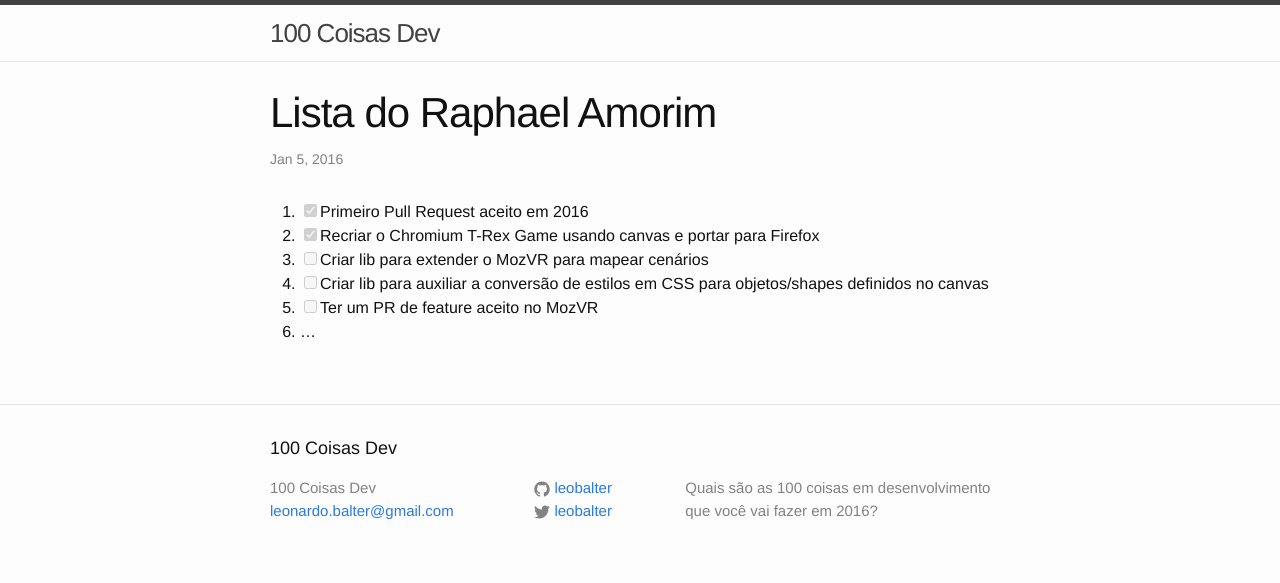
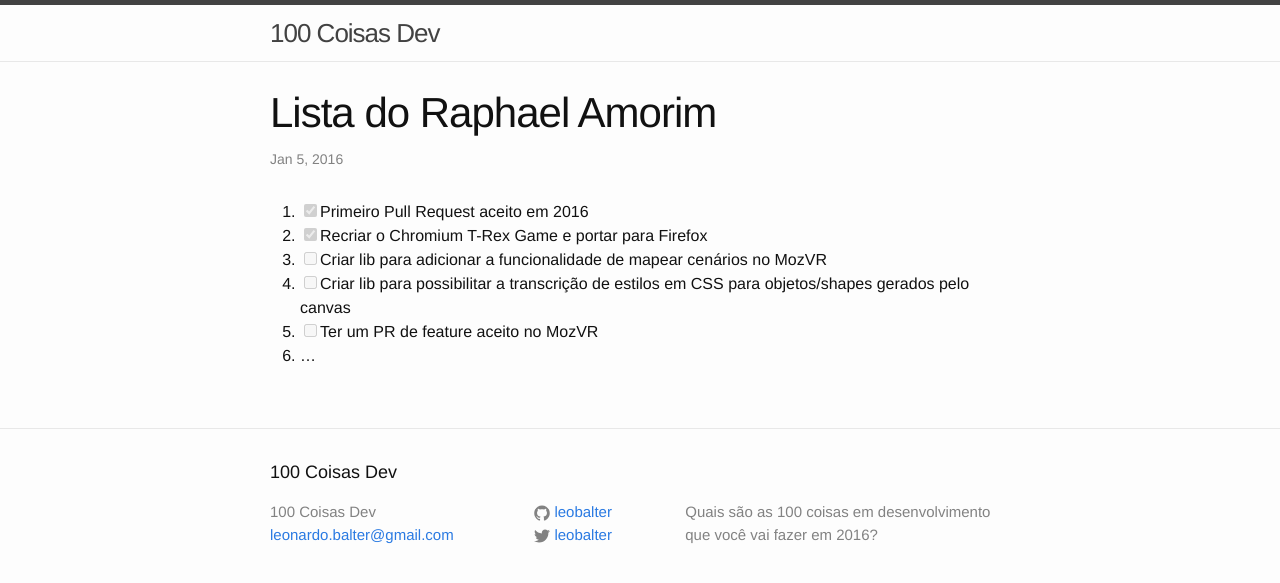
Before and after one commit to leobalter/100-coisas-dev, a Jekyll site: the page built from _posts/listas/2016-01-05-raphael-amorim.markdown, in a window 1280 px wide. Shown: the top 583 px of the page. Built offline with Jekyll 4.4.1, drawn with Linux system fonts in a browser that asks for light colours.

Commit message:
ajustes na lista

```diff
--- a/_posts/listas/2016-01-05-raphael-amorim.markdown
+++ b/_posts/listas/2016-01-05-raphael-amorim.markdown
@@ -6,8 +6,8 @@ categories: listas
 ---
 
 1. [x] Primeiro Pull Request aceito em 2016
-1. [x] Recriar o Chromium T-Rex Game usando canvas e portar para Firefox
-1. [ ] Criar lib para extender o MozVR para mapear cenários
-1. [ ] Criar lib para auxiliar a conversão de estilos em CSS para objetos/shapes definidos no canvas
+1. [x] Recriar o Chromium T-Rex Game e portar para Firefox
+1. [ ] Criar lib para adicionar a funcionalidade de mapear cenários no MozVR
+1. [ ] Criar lib para possibilitar a transcrição de estilos em CSS para objetos/shapes gerados pelo canvas
 1. [ ] Ter um PR de feature aceito no MozVR
 1. ...
```
